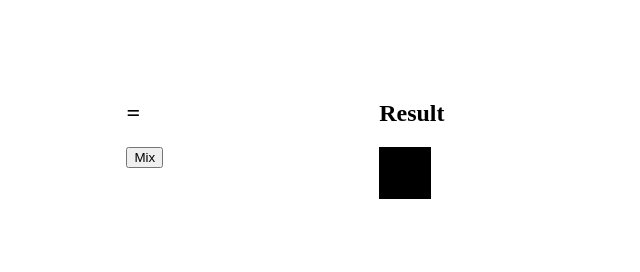
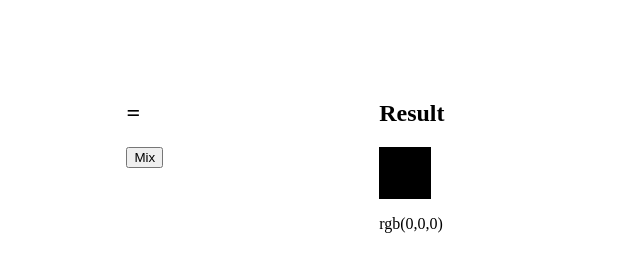
Before and after one commit to jonesjacklewis/colourMixerJavaScript, a website: page index.html in a window 1280 px wide. Both pictures are taken after a click on the button "Mix". Shown: the full height of the page, 640-1280 px from the left. Drawn offline with Linux system fonts and the light colour scheme.

Commit message:
Added output of rgb

```diff
--- a/index.html
+++ b/index.html
@@ -37,6 +37,7 @@
         <div class="column">
             <h2>Result</h2>
             <div class="square" id="resultSquare"></div>
+            <p id="rgbResult"></p>
         </div>
     </div>
 
--- a/script.js
+++ b/script.js
@@ -7,6 +7,7 @@ const squareTwo = document.getElementById('colourTwoSquare');
 const mixBtn = document.getElementById('mix');
 
 const squareResult = document.getElementById('resultSquare');
+const rgbResult = document.getElementById('rgbResult');
 
 function decimalRound(num, places) {
   return Math.round(num * 10 ** places) / 10 ** places;
@@ -102,4 +103,5 @@ mixBtn.addEventListener('click', () => {
   const colourMixRgb = cmykToRgb(colourMixCmyk);
 
   squareResult.style.backgroundColor = `rgb(${colourMixRgb.r},${colourMixRgb.g},${colourMixRgb.b})`;
+  rgbResult.innerText = `rgb(${colourMixRgb.r},${colourMixRgb.g},${colourMixRgb.b})`;
 });
```
